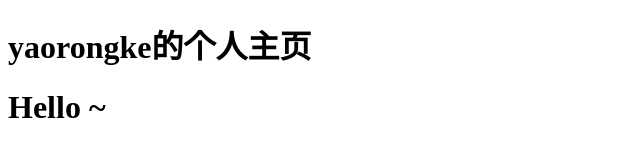
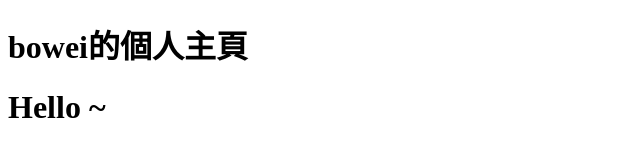
Before and after one commit to xiewei3536/bowei.github.io, a plain HTML site: page index.html in a window 1280 px wide. Shown: the whole page, without its empty margins (0-640 px from the left). Drawn offline with Linux system fonts and the light colour scheme.

Commit message:
Update index.html

```diff
--- a/index.html
+++ b/index.html
@@ -5,7 +5,7 @@
     <title>yaorongke</title>
 </head>
 <body>
-    <h1>yaorongke的个人主页</h1>
+    <h1>bowei的個人主頁</h1>
     <h1>Hello ~</h1>
 </body>
 </html>
```
